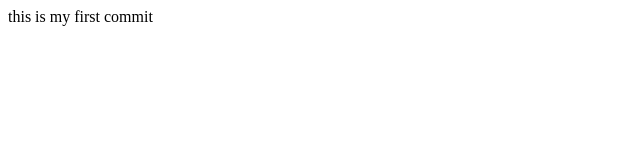
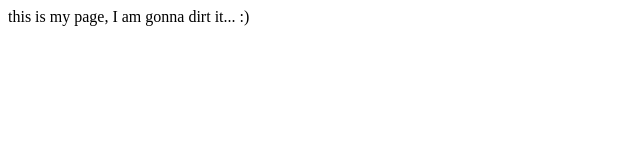
Before and after one commit to KelvinNjihia/kelvinnjihia.github.io, a plain HTML site: page index.html in a window 1280 px wide. Shown: the whole page, without its empty margins (0-640 px from the left). Drawn offline with Linux system fonts and the light colour scheme.

Commit message:
Added some silly text :D

```diff
--- a/index.html
+++ b/index.html
@@ -1,3 +1,3 @@
 <html>
-<p>this is my first commit</p>
+<p>this is my page, I am gonna dirt it... :)</p>
 </html>
```
